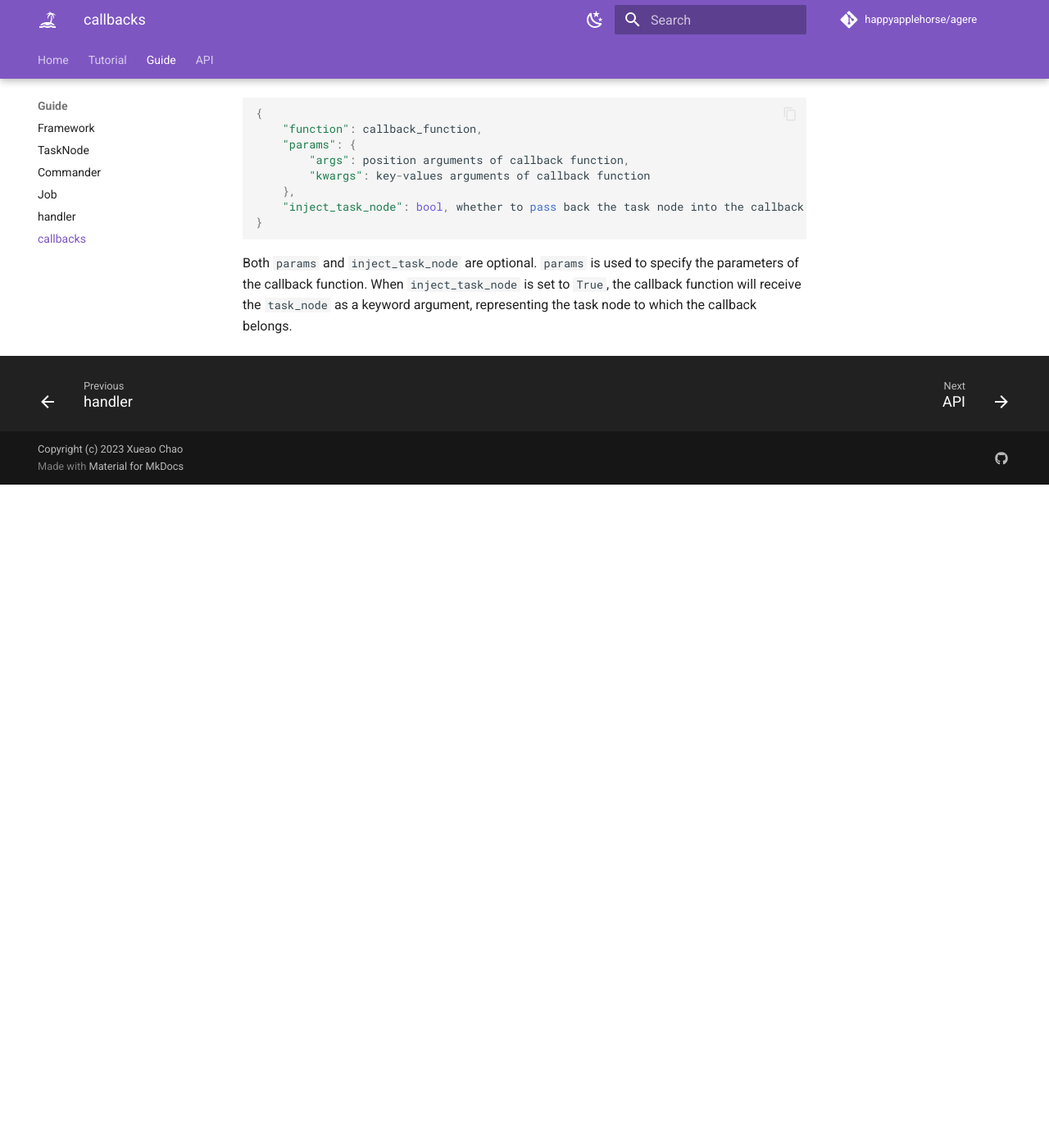
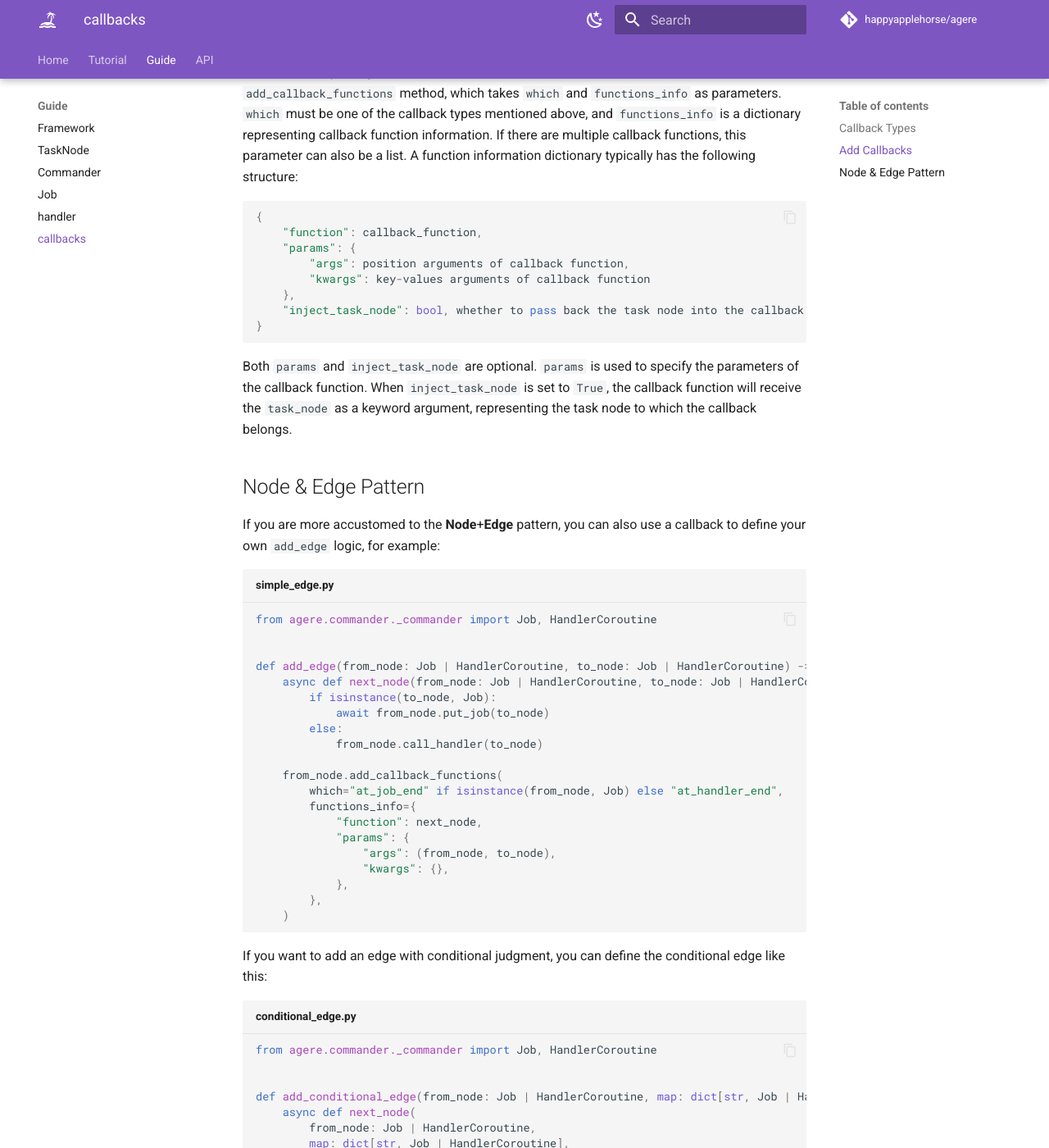
Before and after one commit to happyapplehorse/agere, an MkDocs documentation site: the page built from docs/guide/callback.md, in a window 1280 px wide and 1400 px high, scrolled down 824 px. Shown: the whole window at 82% size. Built offline with MkDocs 1.6.1 and Material for MkDocs 9.7.7, drawn with Linux system fonts in a browser that asks for light colours; comment, search, counter and statistics services are not loaded; before the commit the page ends 1415 px from its top, so only the background shows below that; some of the changed text lies outside the part shown.

Commit message:
docs: update docs

````diff
--- a/docs/guide/callback.md
+++ b/docs/guide/callback.md
@@ -1,3 +1,5 @@
+## Callback Types
+
 Agere provides callbacks for different stages of tasks, and each task node can have its own callback. There are seven types
 of callbacks:
 
@@ -23,6 +25,8 @@ Executed at the end of a job.
 Executed at the end of the commander.
 
 
+## Add Callbacks
+
 There are multiple ways to add callbacks. Here, we'll introduce the use of the `add_callback_functions` method, which takes
 `which` and `functions_info` as parameters. `which` must be one of the callback types mentioned above, and `functions_info`
 is a dictionary representing callback function information. If there are multiple callback functions, this parameter can
@@ -41,3 +45,64 @@ also be a list. A function information dictionary typically has the following st
 Both `params` and `inject_task_node` are optional. `params` is used to specify the parameters of the callback function.
 When `inject_task_node` is set to `True`, the callback function will receive the `task_node` as a keyword argument,
 representing the task node to which the callback belongs.
+
+
+## Node & Edge Pattern
+
+If you are more accustomed to the **Node**+**Edge** pattern, you can also use a callback to define your own `add_edge` logic,
+for example:
+```python title="simple_edge.py"
+from agere.commander._commander import Job, HandlerCoroutine
+
+
+def add_edge(from_node: Job | HandlerCoroutine, to_node: Job | HandlerCoroutine) -> None:
+    async def next_node(from_node: Job | HandlerCoroutine, to_node: Job | HandlerCoroutine) -> None:
+        if isinstance(to_node, Job):
+            await from_node.put_job(to_node)
+        else:
+            from_node.call_handler(to_node)
+
+    from_node.add_callback_functions(
+        which="at_job_end" if isinstance(from_node, Job) else "at_handler_end",
+        functions_info={
+            "function": next_node,
+            "params": {
+                "args": (from_node, to_node),
+                "kwargs": {},
+            },
+        },
+    )
+```
+
+If you want to add an edge with conditional judgment, you can define the conditional edge like this:
+
+```python title="conditional_edge.py"
+from agere.commander._commander import Job, HandlerCoroutine
+
+
+def add_conditional_edge(from_node: Job | HandlerCoroutine, map: dict[str, Job | HandlerCoroutine]) -> None:
+    async def next_node(
+        from_node: Job | HandlerCoroutine,
+        map: dict[str, Job | HandlerCoroutine],
+        task_node: Job | HandlerCoroutine,
+    ) -> None:
+        to_node = map.get(task_node.result, None)
+        if to_node is None:
+        return
+        if isinstance(to_node, Job):
+            await from_node.put_job(to_node)
+        else:
+            from_node.call_handler(to_node)
+
+    from_node.add_callback_functions(
+        which="at_job_end" if isinstance(from_node, Job) else "at_handler_end",
+        functions_info={
+            "function": next_node,
+            "params": {
+                "args": (from_node, map),
+                "kwargs": {},
+            },
+            "inject_task_node": True,
+        },
+    )
+```
````
